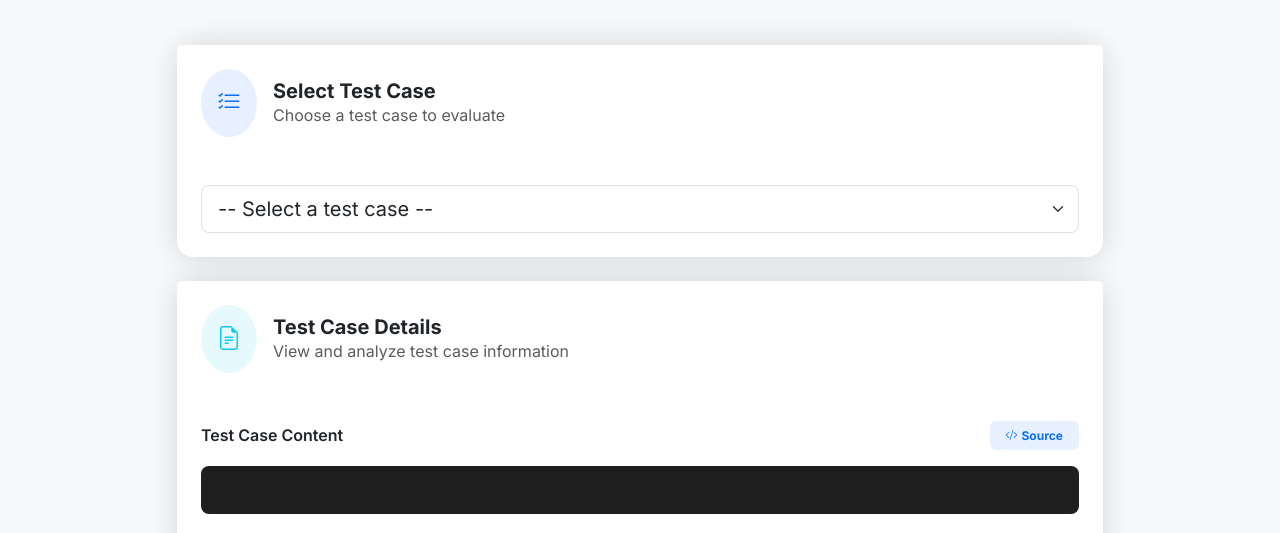
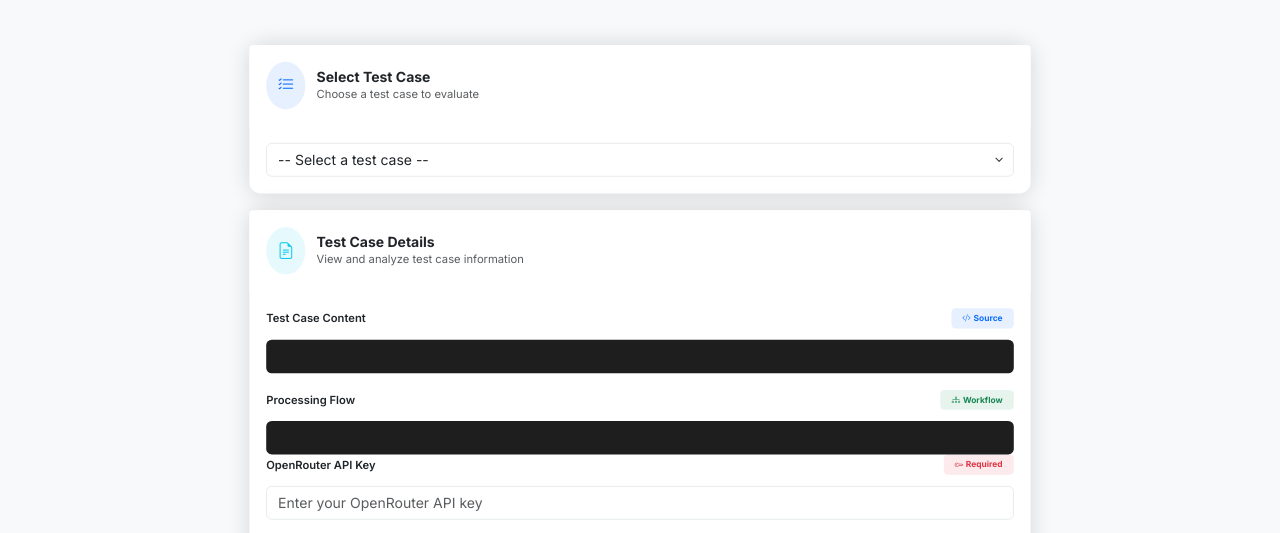
Before and after one commit to Nitin399-maker/automate_carlinirepo, a plain HTML site: page index.html in a window 1280 px wide. Shown: the part 208-741 px from the top of the page. Drawn offline with nearby package versions, Linux system fonts and the light colour scheme.

Commit message:
ENH:improve Ui layout

```diff
--- a/index.html
+++ b/index.html
@@ -109,7 +109,7 @@
     <div class="container py-5">
         <!-- Test Case Selection Card -->
         <div class="row justify-content-center">
-            <div class="col-lg-10">
+            <div class="col-lg-13 " style="transform: scale(0.7); transform-origin: top ;">
                 <div class="card border-0 custom-shadow rounded-4 mb-4 animate__animated animate__fadeInUp">
                     <div class="card-header bg-white border-0 p-4">
                         <div class="d-flex align-items-center">
```
